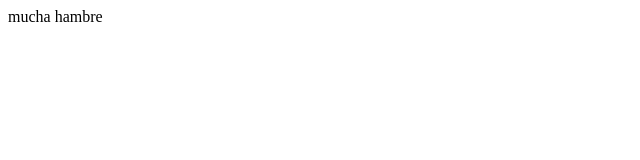
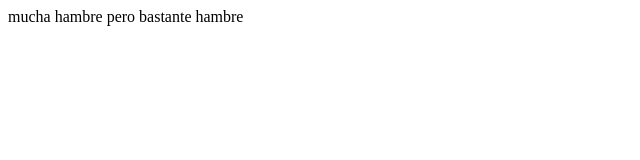
Before and after one commit to dondeelcarlos/Formulario, a plain HTML site: page index.html in a window 1280 px wide. Shown: the whole page, without its empty margins (0-640 px from the left). Drawn offline with Linux system fonts and the light colour scheme.

Commit message:
se modificó el body

```diff
--- a/index.html
+++ b/index.html
@@ -8,7 +8,7 @@
 </head>
 <body>
 	<tr>
-		<td>mucha hambre</td>
+		<td>mucha hambre pero bastante hambre</td>
 
 	</tr>
 </body>
```
